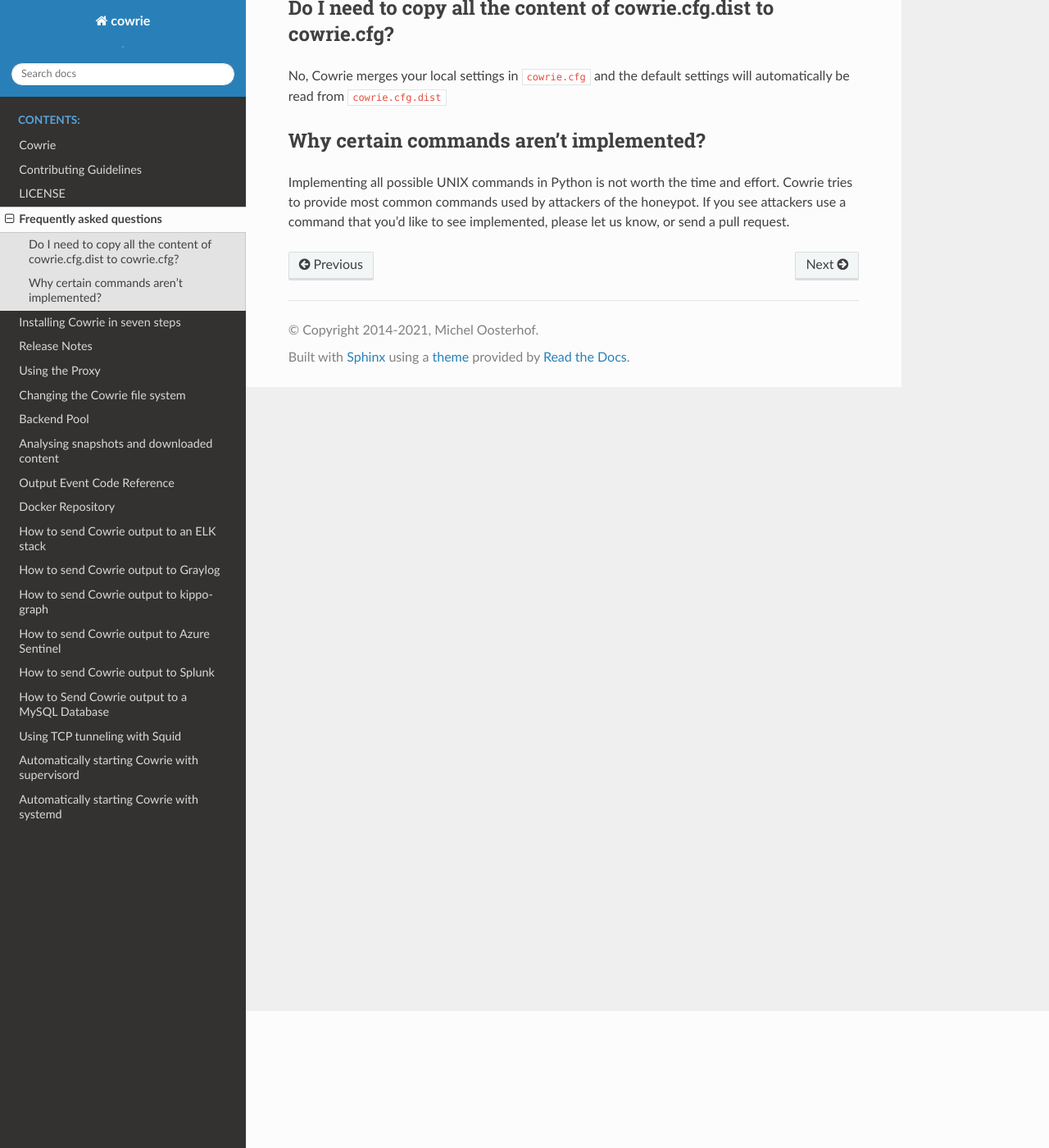
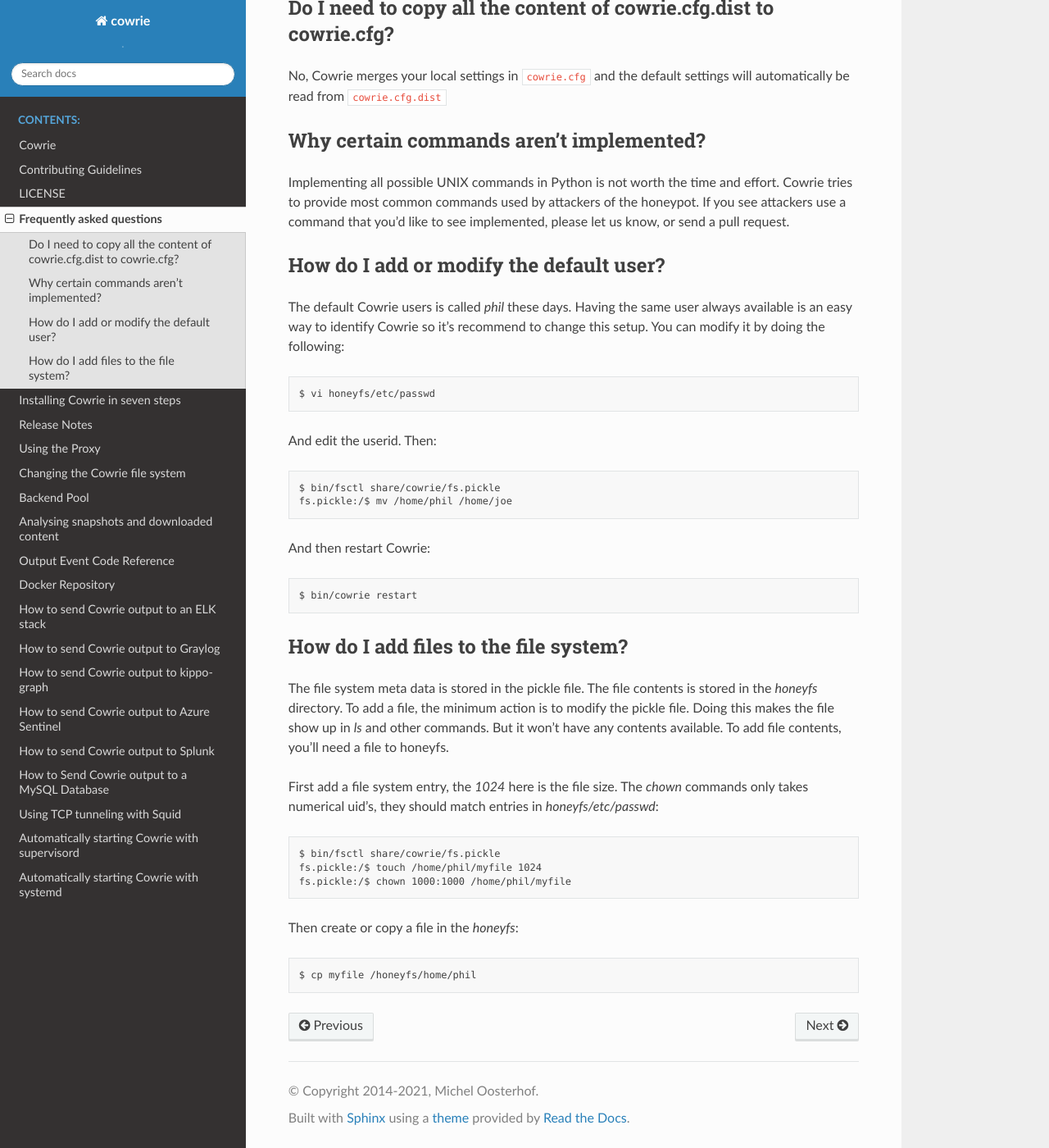
Before and after one commit to cowrie/cowrie, a Sphinx documentation site: the page built from docs/FAQ.rst, in a window 1280 px wide and 1400 px high, scrolled down 167 px. Shown: the whole window at 82% size. Built offline with Sphinx 7.4.7 and the Read the Docs theme 2.0.0, drawn with Linux system fonts in a browser that asks for light colours; the version number could not be read and is left out.

Commit message:
add FAQ's

```diff
--- a/docs/FAQ.rst
+++ b/docs/FAQ.rst
@@ -14,3 +14,44 @@ Implementing all possible UNIX commands in Python is not worth the
 time and effort. Cowrie tries to provide most common commands used by attackers
 of the honeypot. If you see attackers use a command that you'd like
 to see implemented, please let us know, or send a pull request.
+
+How do I add or modify the default user?
+****************************************
+
+The default Cowrie users is called `phil` these days. Having the same
+user always available is an easy way to identify Cowrie so it's recommend to change
+this setup. You can modify it by doing the following::
+
+	$ vi honeyfs/etc/passwd
+
+And edit the userid. Then::
+
+	$ bin/fsctl share/cowrie/fs.pickle
+        fs.pickle:/$ mv /home/phil /home/joe
+
+And then restart Cowrie::
+
+	$ bin/cowrie restart
+
+
+How do I add files to the file system?
+**************************************
+
+The file system meta data is stored in the pickle file. The file
+contents is stored in the `honeyfs` directory.  To add a file, the
+minimum action is to modify the pickle file. Doing this makes the
+file show up in `ls` and other commands. But it won't have any
+contents available. To add file contents, you'll need a file to
+honeyfs.
+
+First add a file system entry, the `1024` here is the file size. The
+`chown` commands only takes numerical uid's, they should match
+entries in `honeyfs/etc/passwd`::
+
+	$ bin/fsctl share/cowrie/fs.pickle
+        fs.pickle:/$ touch /home/phil/myfile 1024
+        fs.pickle:/$ chown 1000:1000 /home/phil/myfile
+
+Then create or copy a file in the `honeyfs`::
+
+	$ cp myfile /honeyfs/home/phil
```
